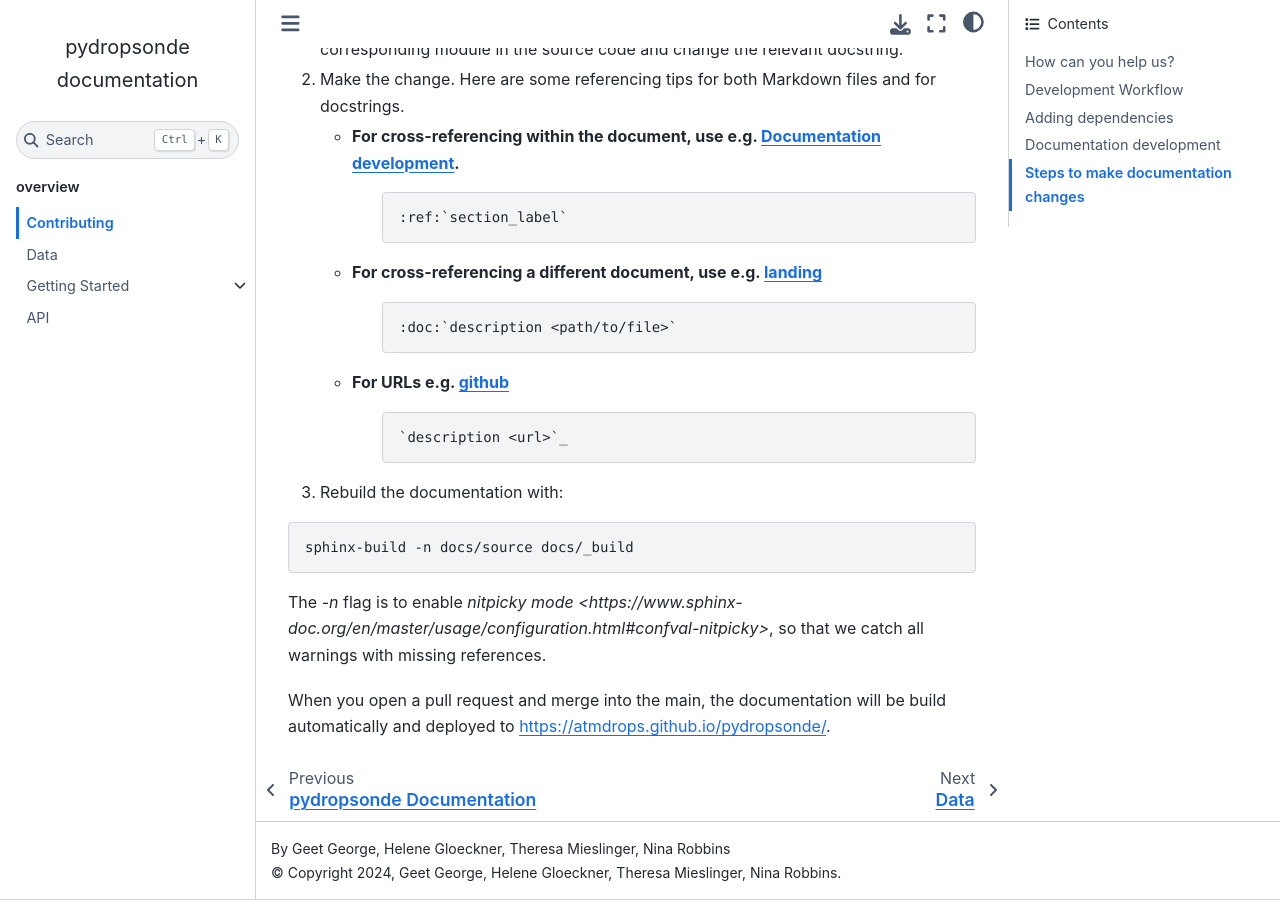
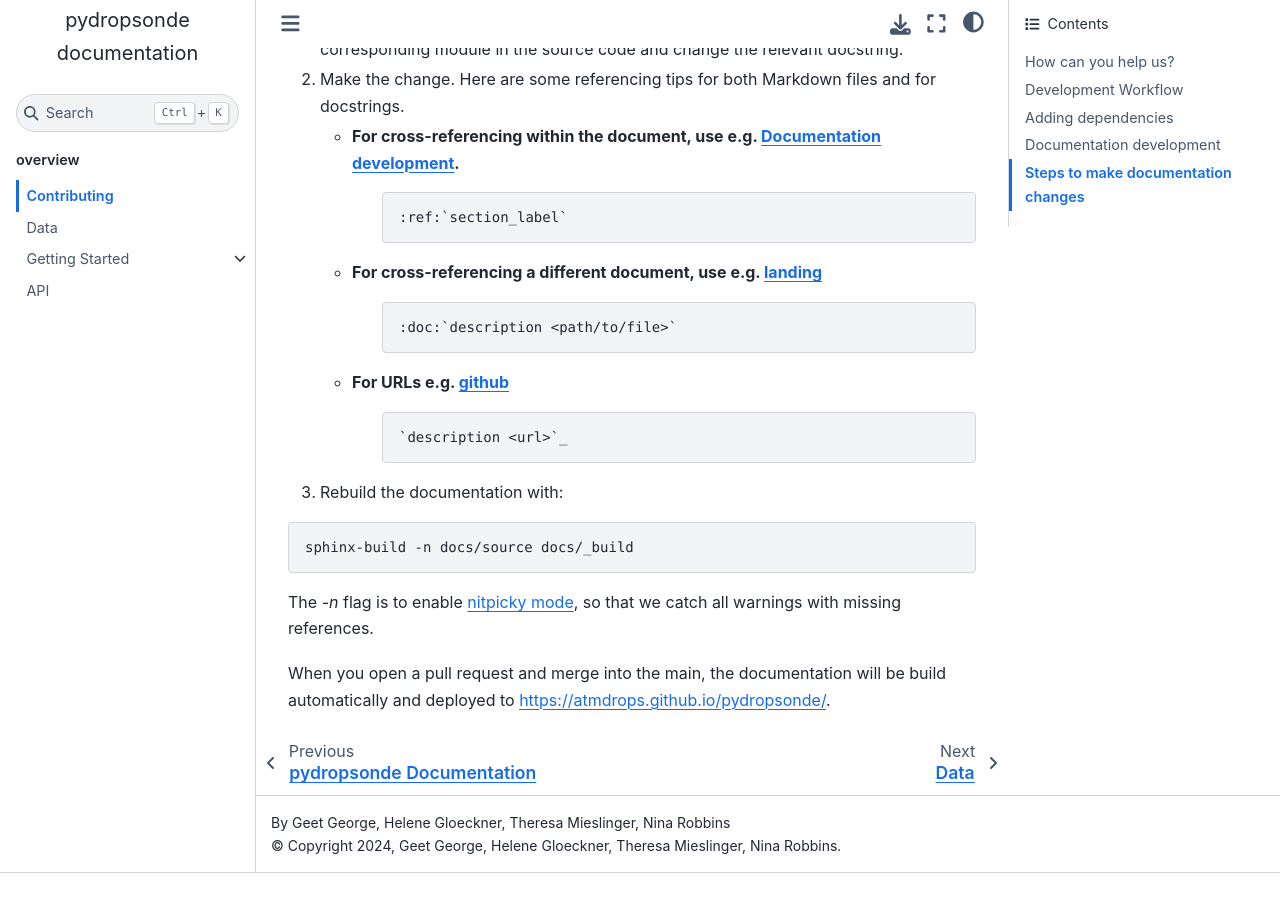
Before and after one commit to tmieslinger/pydropsonde, a Sphinx documentation site: the page built from docs/source/CONTRIBUTING.rst, in a window 1280 px wide and 900 px high, scrolled down 3907 px. Built offline with Sphinx 7.4.7 and the Sphinx Book theme 1.1.4, drawn with Linux system fonts in a browser that asks for light colours; after the commit the page ends 4780 px from its top, so only the background shows below that.

Commit message:
fix syntax for hyperlink

```diff
--- a/docs/source/CONTRIBUTING.rst
+++ b/docs/source/CONTRIBUTING.rst
@@ -160,6 +160,6 @@ Steps to make documentation changes
     sphinx-build -n docs/source docs/_build
 
 
-The `-n` flag is to enable `nitpicky mode <https://www.sphinx-doc.org/en/master/usage/configuration.html#confval-nitpicky>`, so that we catch all warnings with missing references.
+The `-n` flag is to enable `nitpicky mode <https://www.sphinx-doc.org/en/master/usage/configuration.html#confval-nitpicky>`_, so that we catch all warnings with missing references.
 
 When you open a pull request and merge into the main, the documentation will be build automatically and deployed to https://atmdrops.github.io/pydropsonde/.
```
